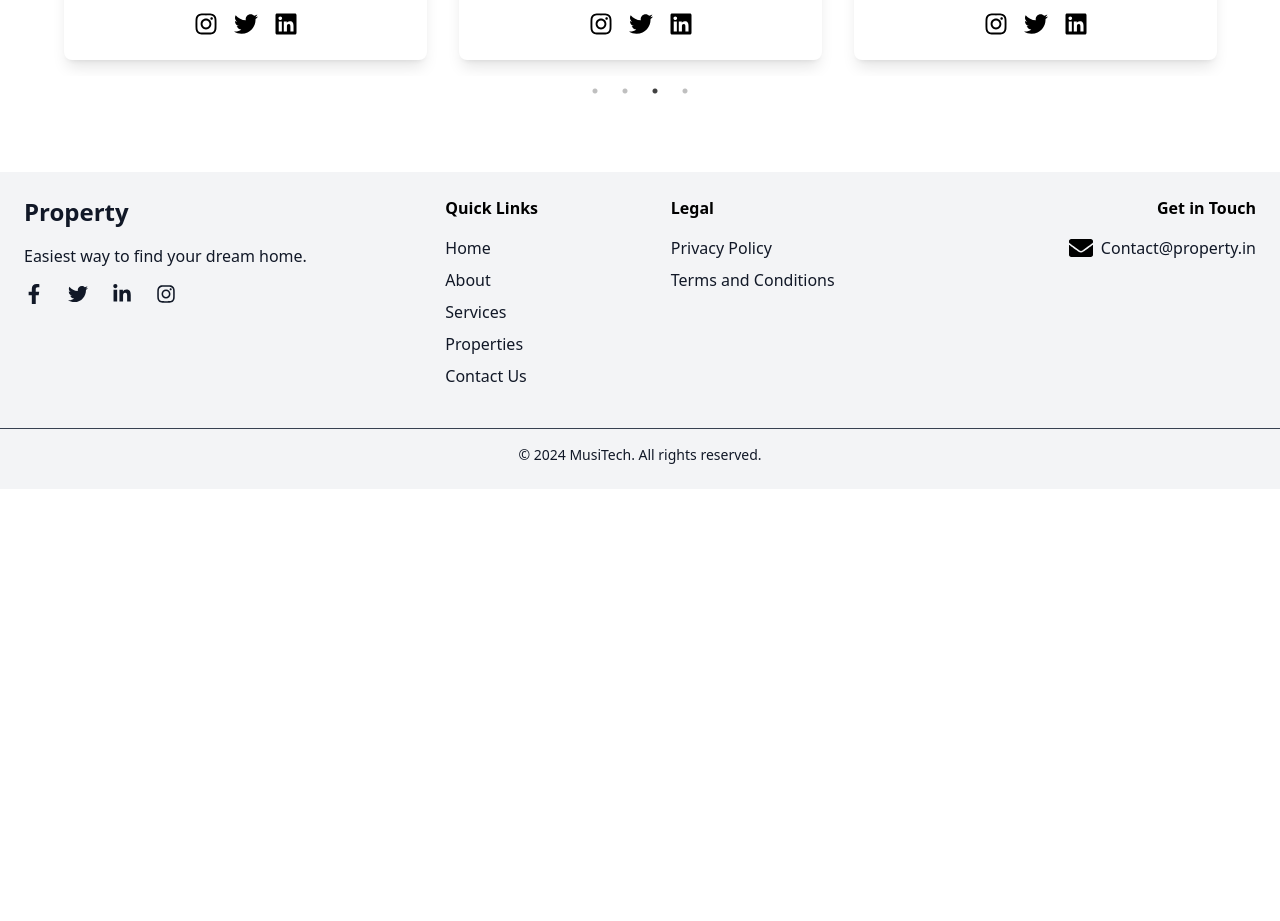
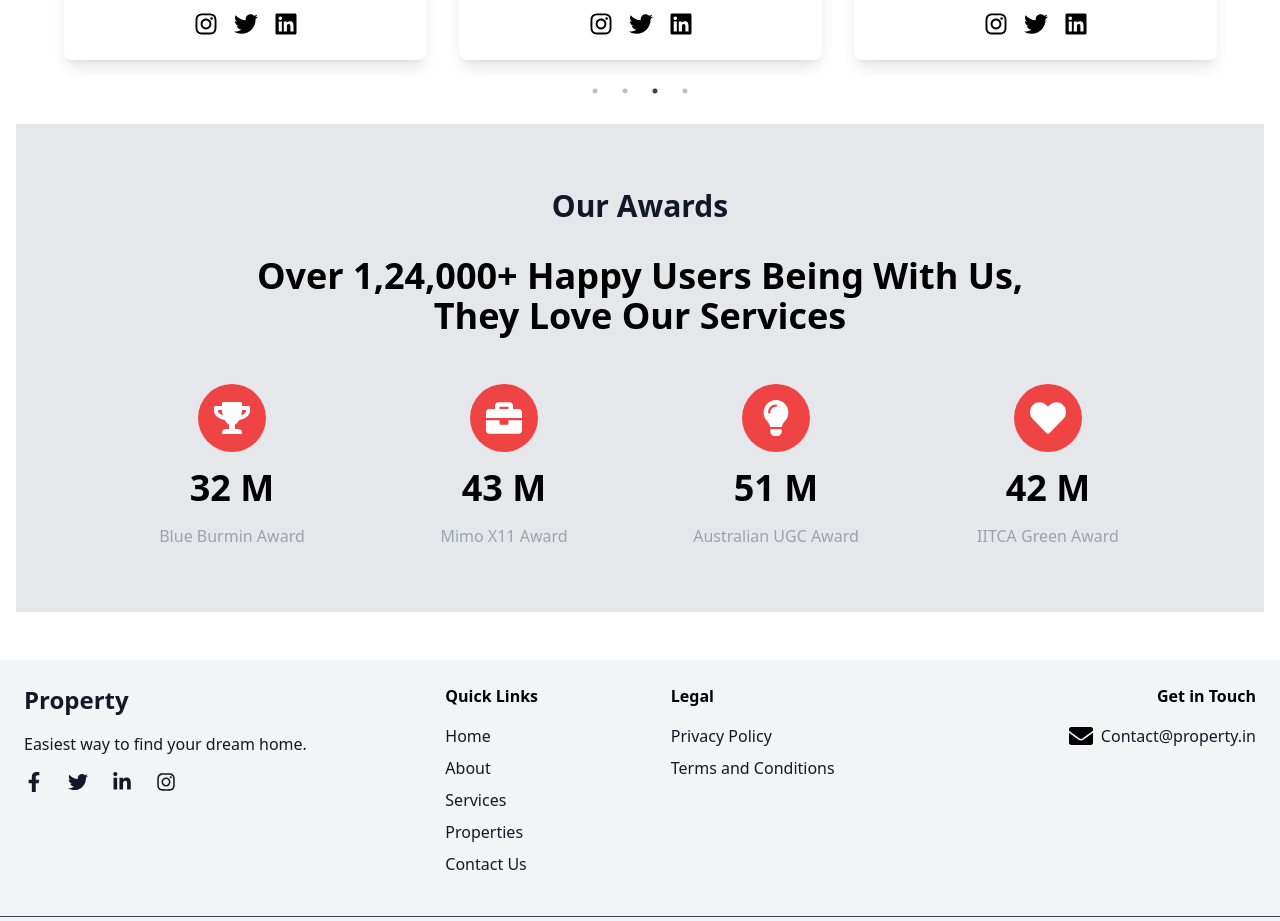
Before and after one commit to Abhishekkatale/real-estate07, a React (Create React App) app: page / in a window 1280 px wide. Shown: the part 2540-3461 px from the top of the page. Before the commit the page ends 3029 px from the top, so only its background shows below. Built offline with nearby package versions, Linux system fonts and the light colour scheme.

Commit message:
Update Home.jsx

```diff
--- a/src/pages/Home.jsx
+++ b/src/pages/Home.jsx
@@ -7,7 +7,7 @@ import ServicesSection from '../components/ServicesSection';
 import AboutUs from '../components/AboutUs';
 import WhyChooseUs from '../components/WhyChooseUs';
 import Projects from '../components/Projects';
-import OurAgent from '../components/OurAgent.jsx';
+import OurAgent from '../components/OurAgent';
 
 
 
@@ -26,6 +26,7 @@ const Home = () => {
         <AboutUs />
         <WhyChooseUs />
         <OurAgent />
+        <Projects />
       </main>
 
       <Footer/>
```
